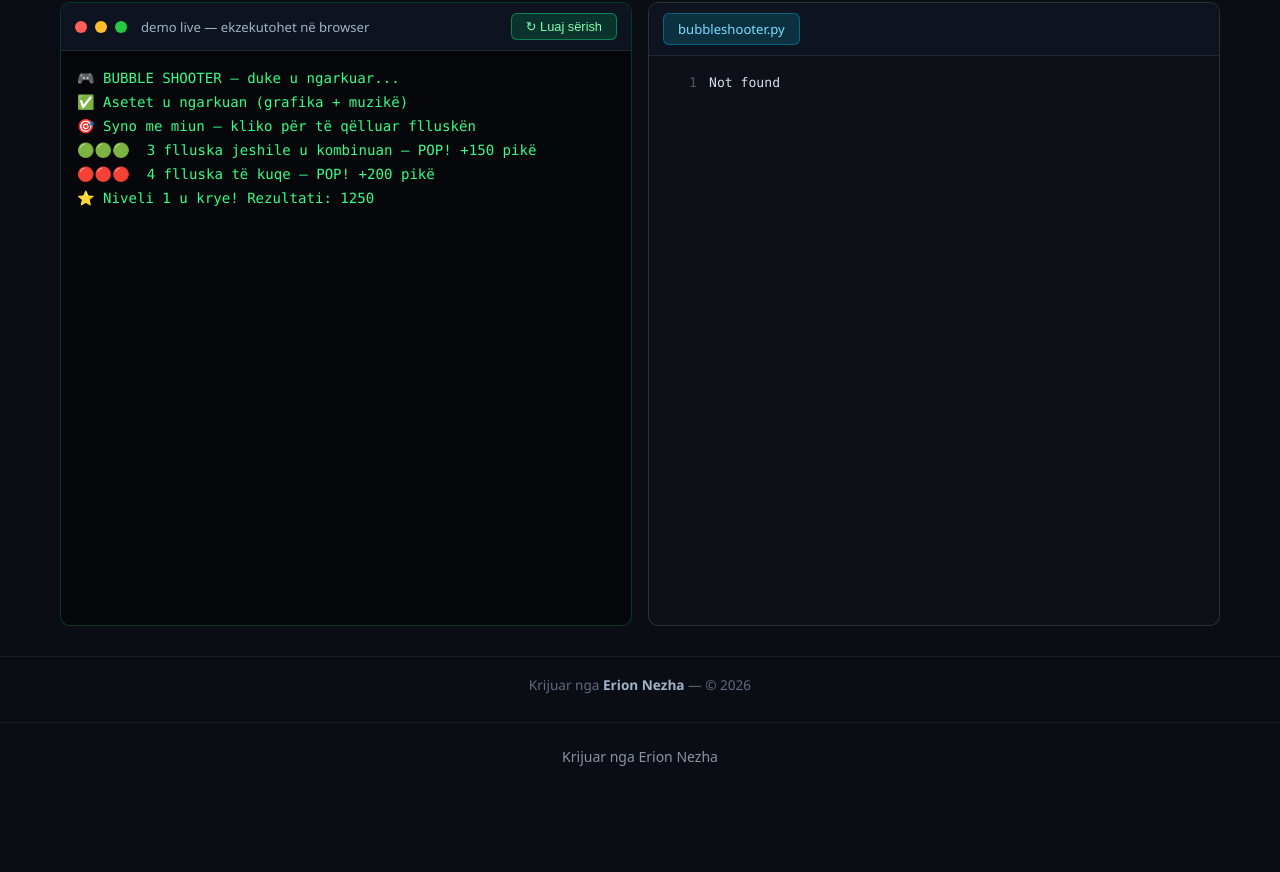
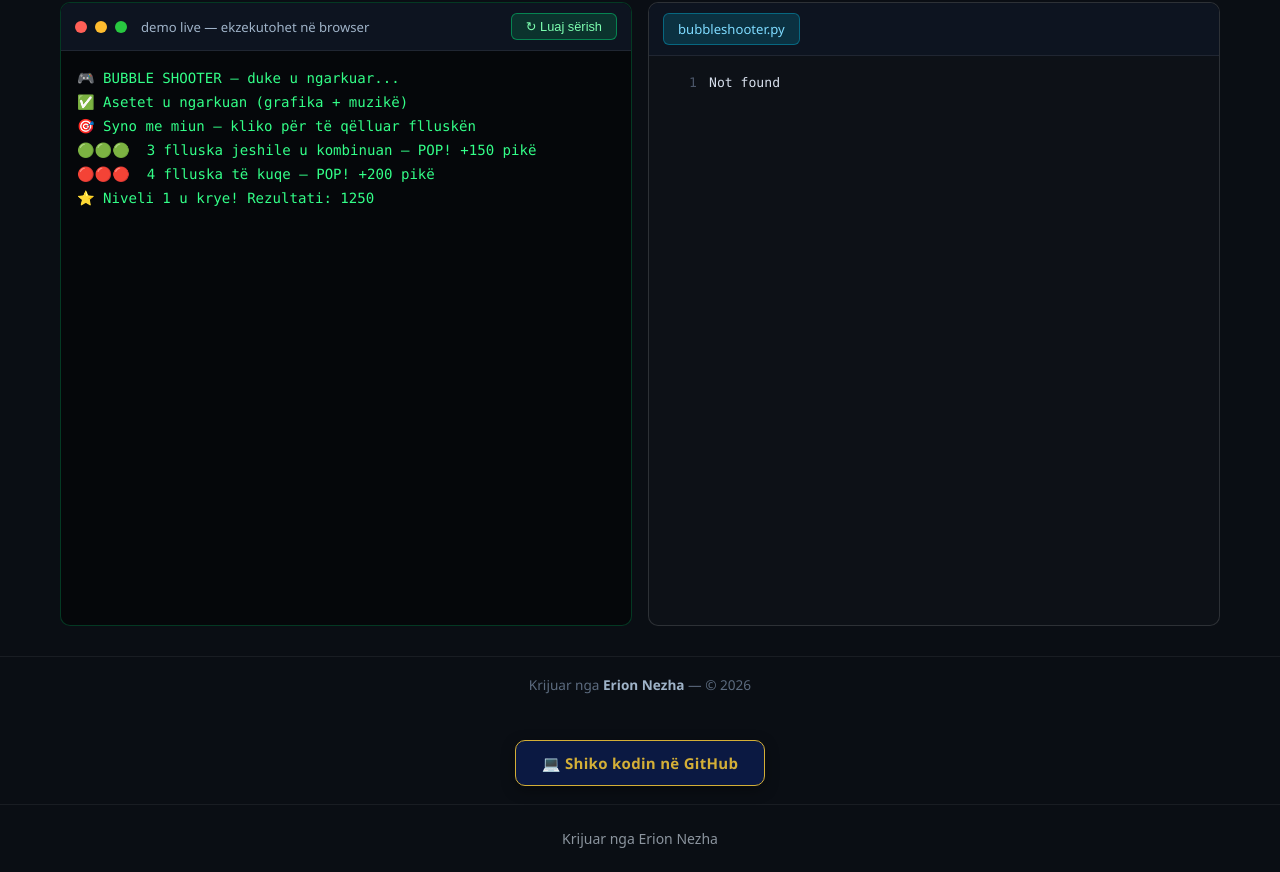
Before and after one commit to ErionNezha/Bubble-Shooter-Game, a plain HTML site: page index.html in a window 1280 px wide. Shown: the part 271-1143 px from the top of the page. Before the commit the page ends 1061 px from the top, so only its background shows below. Drawn offline with Linux system fonts and the light colour scheme; no server answers.

Commit message:
Shto butonin 'Shiko kodin në GitHub' — Erion Nezha

```diff
--- a/index.html
+++ b/index.html
@@ -74,6 +74,11 @@ footer strong{color:#9fb3c8}
 </div>
 </main>
 <footer>Krijuar nga <strong>Erion Nezha</strong> — © 2026</footer>
+<!-- Created by Erion Nezha — © 2026 All rights reserved -->
+<div style="text-align:center;margin:28px auto 8px;">
+<a href="https://github.com/ErionNezha/Bubble-Shooter-Game" target="_blank" rel="noopener" style="display:inline-block;background:#0B1942;color:#D4AF37;border:1px solid #D4AF37;padding:12px 26px;border-radius:10px;text-decoration:none;font-weight:600;font-size:15px;letter-spacing:.3px;box-shadow:0 4px 14px rgba(0,0,0,.35);">💻 Shiko kodin në GitHub</a>
+</div>
+
 <script>
 const FILES=["bubbleshooter.py"];
 const CODEDIR="demo";
```
